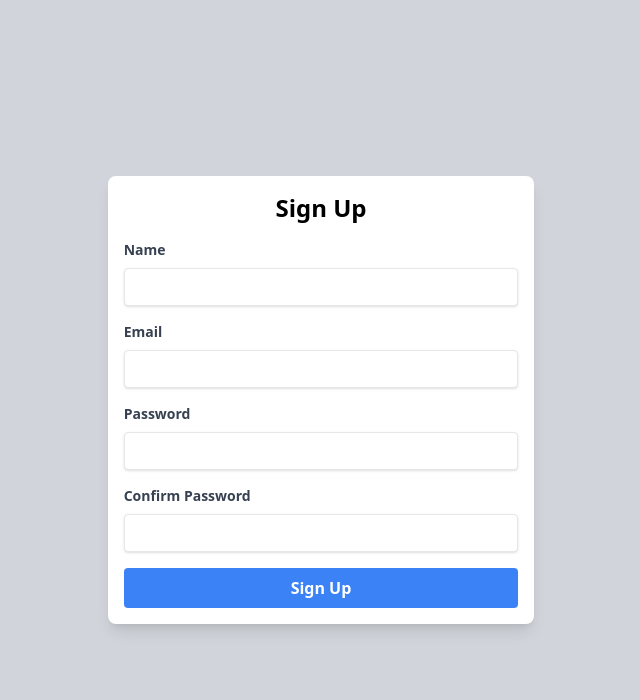
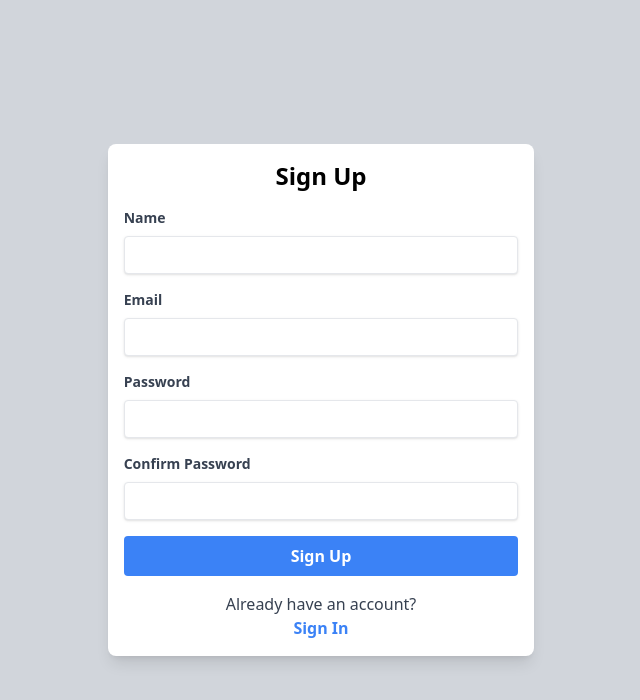
Before and after one commit to AboubakarArisar/Text-Editor, a React (Vite) app: page /signup in a window 1280 px wide. Shown: the top 700 px of the page, without its empty margins (319-959 px from the left). Built offline with nearby package versions, Linux system fonts and the light colour scheme; no server answers.

Commit message:
integeration done

```diff
--- a/package.json
+++ b/package.json
@@ -23,6 +23,7 @@
   },
   "devDependencies": {
     "@eslint/js": "^9.9.0",
+    "@types/node": "^22.5.1",
     "@types/react": "^18.3.3",
     "@types/react-dom": "^18.3.0",
     "@types/react-modal": "^3.16.3",
--- a/src/Signin.tsx
+++ b/src/Signin.tsx
@@ -10,6 +10,10 @@ const Login = () => {
   const navigate = useNavigate();
   const [email, setEmail] = useState("");
   const [password, setPassword] = useState("");
+  const baseURL =
+    import.meta.env.NODE_ENV === "production"
+      ? import.meta.env.REACT_APP_PROD_URL
+      : import.meta.env.REACT_APP_DEV_URL;
 
   const handleLogin = async (e: FormEvent<HTMLFormElement>) => {
     e.preventDefault();
@@ -21,10 +25,10 @@ const Login = () => {
     }
 
     try {
-      const response = await axios.post(
-        "http://localhost:5000/api/users/login",
-        { email, password }
-      );
+      const response = await axios.post(`${baseURL}/api/users/login`, {
+        email,
+        password,
+      });
 
       const { token } = response.data;
       localStorage.setItem("token", token);
--- a/src/Signup.tsx
+++ b/src/Signup.tsx
@@ -11,6 +11,11 @@ const SignUp = () => {
   const [password, setPassword] = useState("");
   const [confirmPassword, setConfirmPassword] = useState("");
 
+  const baseURL =
+    import.meta.env.NODE_ENV === "production"
+      ? import.meta.env.VITE_PROD_URL
+      : import.meta.env.VITE_DEV_URL;
+
   const handleSignUp = async () => {
     if (password !== confirmPassword) {
       toast.error("Passwords do not match!");
@@ -18,7 +23,7 @@ const SignUp = () => {
     }
 
     try {
-      await axios.post("http://localhost:5000/api/users/signup", {
+      await axios.post(`${baseURL}/api/users/signup`, {
         name,
         email,
         password,
@@ -34,7 +39,7 @@ const SignUp = () => {
   };
 
   return (
-    <div className='flex justify-center items-center h-screen bg-gray-300'>
+    <div className='flex justify-center items-center min-h-screen bg-gray-300'>
       <div className='container mx-auto p-4 w-4/5 md:w-2/5 xl:w-1/3 2xl:w-1/4 bg-white rounded-lg shadow-lg'>
         <h2 className='text-2xl font-bold mb-4 text-center'>Sign Up</h2>
         <form onSubmit={(e) => e.preventDefault()}>
@@ -90,6 +95,15 @@ const SignUp = () => {
             Sign Up
           </button>
         </form>
+        <div className='mt-4 text-center'>
+          <p className='text-gray-700'>Already have an account?</p>
+          <button
+            className='text-blue-500 hover:text-blue-700 font-semibold'
+            onClick={() => navigate("/signin")}
+          >
+            Sign In
+          </button>
+        </div>
         <ToastContainer />
       </div>
     </div>
--- a/src/TextEditingArea.tsx
+++ b/src/TextEditingArea.tsx
@@ -20,6 +20,11 @@ const CustomEditor = () => {
   const [documentId, setDocumentId] = useState(generateRandomId().toString()); // State to hold the document ID
   const [content, setContent] = useState(""); // State to hold the document content
   const [modalIsOpen, setModalIsOpen] = useState(false);
+
+  const baseURL =
+    import.meta.env.NODE_ENV === "production"
+      ? import.meta.env.REACT_APP_PROD_URL
+      : import.meta.env.REACT_APP_DEV_URL;
 
   const handleHomeClick = () => {
     Swal.fire({
@@ -50,7 +55,7 @@ const CustomEditor = () => {
     try {
       const token = localStorage.getItem("token");
       const response = await axios.post(
-        `http://localhost:5000/api/documents/document/${documentId}/share`,
+        `${baseURL}/api/documents/document/${documentId}/share`,
         {
           headers: {
             Authorization: `Bearer ${token}`,
@@ -73,7 +78,7 @@ const CustomEditor = () => {
     try {
       const token = localStorage.getItem("token");
       const response = await axios.post(
-        "http://localhost:5000/api/documents/document",
+        `${baseURL}/api/documents/document`,
         { documentId, content },
         {
           headers: {
@@ -167,7 +172,7 @@ const CustomEditor = () => {
               />
             </div>
           </div>
-          <div className='w-full h-1/2 flex justify-between p-4'>
+          <div className='w-full h-1/3 flex justify-between p-4'>
             <div className='flex gap-2'>
               <span className='p-2 rounded bg-gray-300 hover:bg-gray-400 transition duration-150 cursor-pointer'>
                 <FaBold />
```
Also changed, not shown: 2 other files (tests, documents, lock files or other folders).
